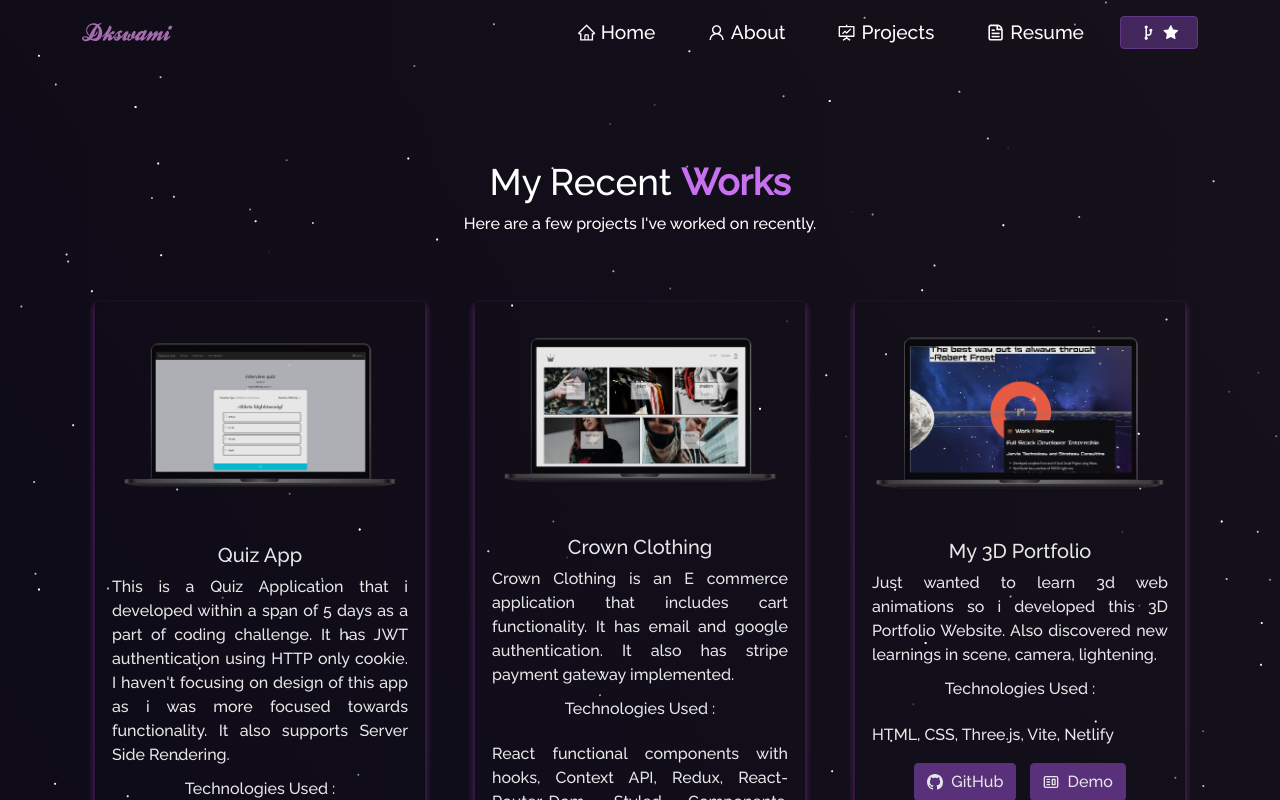
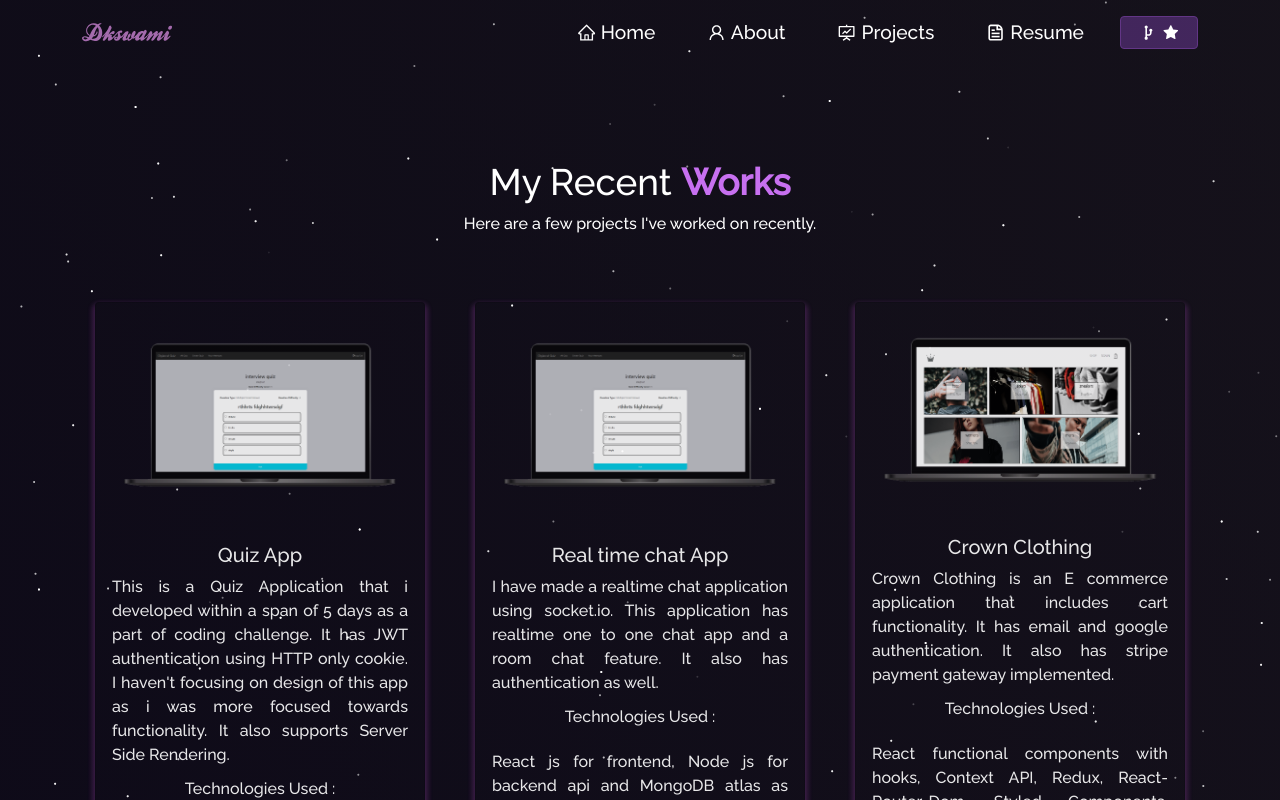
Before and after one commit to dkswami/my-new-portfolio, a React (Create React App) app: page /project in a window 1280 px wide. Shown: the top 800 px of the page. Built offline with nearby package versions, Linux system fonts and the light colour scheme.

Commit message:
real time chat app added

```diff
--- a/src/components/Projects/Projects.js
+++ b/src/components/Projects/Projects.js
@@ -29,6 +29,18 @@
 							techUsed="Next.js for frontend, Nest.js for backend api and MongoDB atlas as Database."
 							ghLink="https://github.com/dkswami/quiz-app-digiaccel"
 							demoLink="https://quiz-frontend-two.vercel.app/"
+						/>
+					</Col>
+
+					<Col md={4} className="project-card">
+						<ProjectCard
+							imgPath={quiz}
+							isBlog={false}
+							title="Real time chat App"
+							description="I have made a realtime chat application using socket.io. This application has realtime one to one chat app and a room chat feature. It also has authentication as well."
+							techUsed="React js for frontend, Node js for backend api and MongoDB atlas as Database."
+							ghLink="https://github.com/dkswami/no-chat-app"
+							demoLink="https://chat.dkswami.tech/"
 						/>
 					</Col>
 
```
